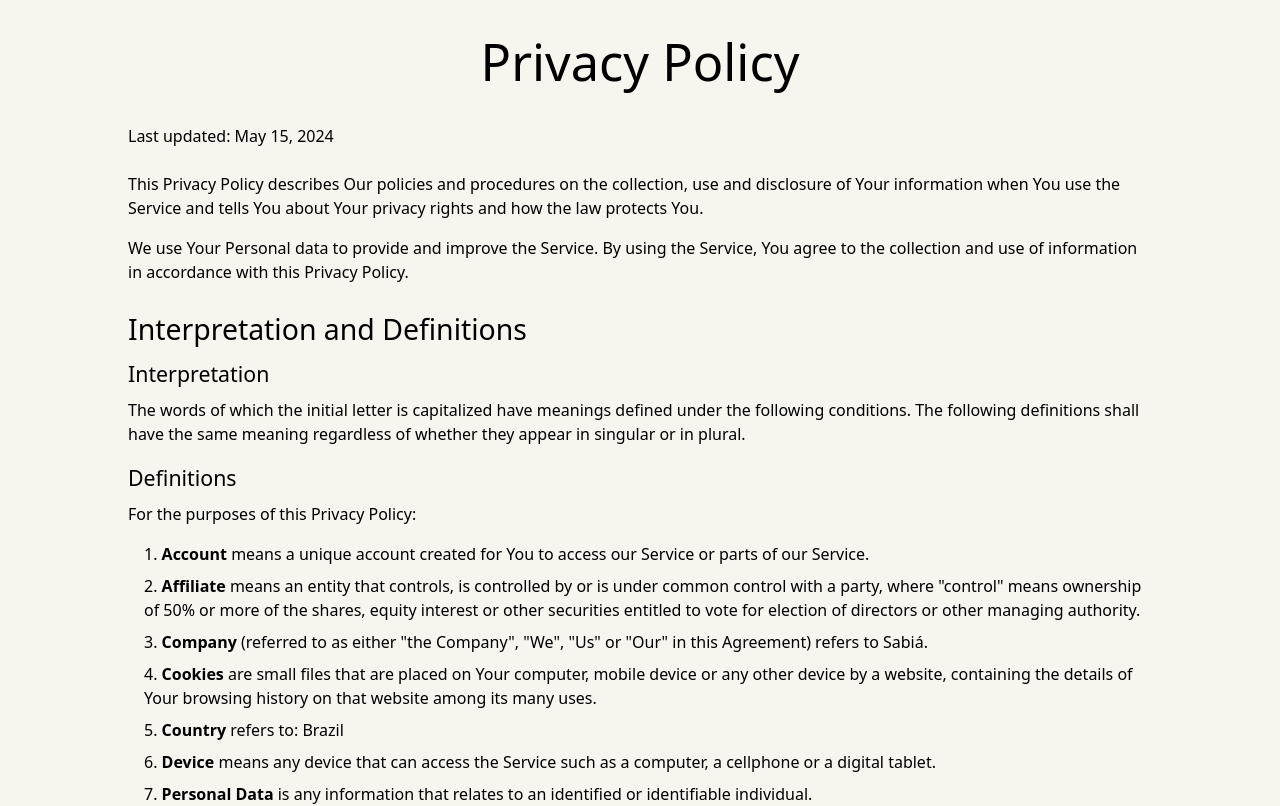
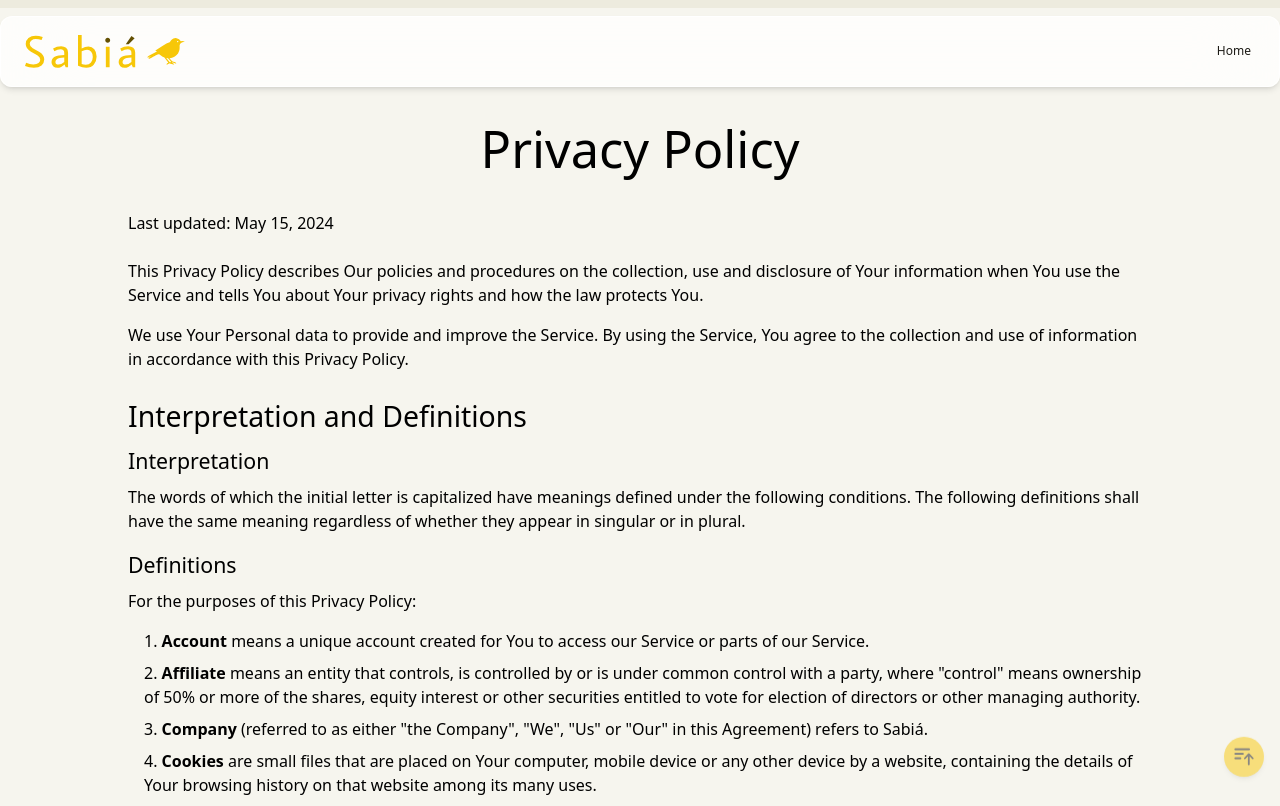
Before and after one commit to Barata-Ribeiro/sabia, a Next.js app in the folder client/: page /en/privacy-policy in a window 1280 px wide. Shown: the top 806 px of the page. Built offline with nearby package versions, Linux system fonts and the light colour scheme; no server answers; a web font is replaced by a local one.

Commit message:
refactor: add secondary header, adjust translations

```diff
--- a/client/messages/en.json
+++ b/client/messages/en.json
@@ -128,6 +128,7 @@
     "_comment-3": "Privacy Policy related translations.",
     "PrivacyPolicy": {
         "PolicyTitle": "Privacy Policy",
+        "PolicyDescription": "This is the privacy policy of our site. As a user of our site, you must ensure that you read the privacy policy and understand how we store, use, and/or maintain your information.",
         "PolicyLastUpdated": "Last updated: May 15, 2024",
         "PrivacyDescription-1": "This Privacy Policy describes Our policies and procedures on the\n                        collection, use and disclosure of Your information when You use\n                        the Service and tells You about Your privacy rights and how the\n                        law protects You.",
         "PrivacyDescription-2": "We use Your Personal data to provide and improve the Service. By\n                        using the Service, You agree to the collection and use of\n                        information in accordance with this Privacy Policy.",
--- a/client/messages/pt-BR.json
+++ b/client/messages/pt-BR.json
@@ -128,6 +128,7 @@
     "_comment-3": "Traduções relacionadas à Política de Privacidade",
     "PrivacyPolicy": {
         "PolicyTitle": "Política de Privacidade",
+        "PolicyDescription": "Esta é a política de privacidade do nosso site. Como usuário do nosso site, você deve garantir que leu a política de privacidade e entende como armazenamos, usamos e/ou mantemos suas informações.",
         "PolicyLastUpdated": "Última atualização: 15 de maio de 2024",
         "PrivacyDescription-1": "Esta Política de Privacidade descreve nossas políticas e procedimentos sobre a coleta, uso e divulgação de suas informações quando você usa o serviço e informa sobre seus direitos de privacidade e como a lei protege você.",
         "PrivacyDescription-2": "Usamos seus dados pessoais para fornecer e melhorar o serviço. Ao usar o serviço, você concorda com a coleta e o uso de informações de acordo com esta Política de Privacidade.",
--- a/client/src/app/[locale]/privacy-policy/page.tsx
+++ b/client/src/app/[locale]/privacy-policy/page.tsx
@@ -1,12 +1,16 @@
+import SecondaryHeader from "@/components/global/secondary-header"
+import ReadingIndicator from "@/components/shared/reading-indicator"
+import ScrollToTopButton from "@/components/shared/scroll-to-top-button"
 import { Metadata } from "next"
 import { getTranslations } from "next-intl/server"
 
-export const metadata: Metadata = {
-    title: "Privacy Policy | Sabiá",
-    description:
-        "This is the privacy policy of our site. As a user of our site, " +
-        "you must ensure that you read the privacy policy and understand how we store, " +
-        "use, and/or maintain your information."
+export async function generateMetadata(): Promise<Metadata> {
+    const t = await getTranslations("PrivacyPolicy")
+
+    return {
+        title: `${t("PolicyTitle")} | Sabiá`,
+        description: t("PolicyDescription")
+    }
 }
 
 export default async function PrivacyPolicyPage({
@@ -21,6 +25,8 @@ export default async function PrivacyPolicyPage({
 
     return (
         <main role="main">
+            <ReadingIndicator />
+            <SecondaryHeader />
             <section
                 className="mx-auto my-6 flex max-w-5xl flex-col gap-6 px-4
             sm:px-0"
@@ -487,6 +493,7 @@ export default async function PrivacyPolicyPage({
                     {t("GoBackScreenReader")}
                 </a>
             </section>
+            <ScrollToTopButton />
         </main>
     )
 }
--- /dev/null
+++ b/client/src/components/global/secondary-header.tsx
@@ -0,0 +1,50 @@
+"use client"
+
+import LinkButton from "@/components/shared/link-button"
+import { useUser } from "@/context/user-context-provider"
+import Image from "next/image"
+import Logo from "../../../public/assets/logo.svg"
+
+export default function SecondaryHeader() {
+    const { user } = useUser()
+
+    return (
+        <header className="sticky left-0 top-0 px-4 pt-4 md:px-0">
+            <div className="mx-auto block w-full rounded-xl border border-white/80 bg-white bg-opacity-80 px-6 py-3 shadow-md backdrop-blur-2xl backdrop-saturate-200">
+                <nav
+                    aria-label="Secondary Navigation"
+                    className="flex items-center justify-between text-body-900"
+                >
+                    <LinkButton href="/" className="flex-initial">
+                        <Image
+                            src={Logo}
+                            alt="Sabiá - Logo"
+                            title="Sabiá - Logo"
+                            className="h-auto w-32 py-1.5 italic antialiased sm:w-40"
+                        />
+                    </LinkButton>
+                    <ul className="flex items-center justify-evenly gap-6">
+                        <li className="block w-max p-1 font-sans text-sm font-medium leading-normal text-body-900 antialiased">
+                            <LinkButton
+                                href="/"
+                                className="flex items-center transition-colors hover:text-accent-500"
+                            >
+                                Home
+                            </LinkButton>
+                        </li>
+                        {user && (
+                            <li className="block w-max p-1 font-sans text-sm font-medium leading-normal text-body-900 antialiased">
+                                <LinkButton
+                                    className="flex items-center rounded-md bg-accent-500 px-2 py-1 text-body-900 transition-colors hover:bg-secondary-500 active:bg-primary-500"
+                                    href={"/p/" + user?.username + "/new-post"}
+                                >
+                                    New Post
+                                </LinkButton>
+                            </li>
+                        )}
+                    </ul>
+                </nav>
+            </div>
+        </header>
+    )
+}
```
